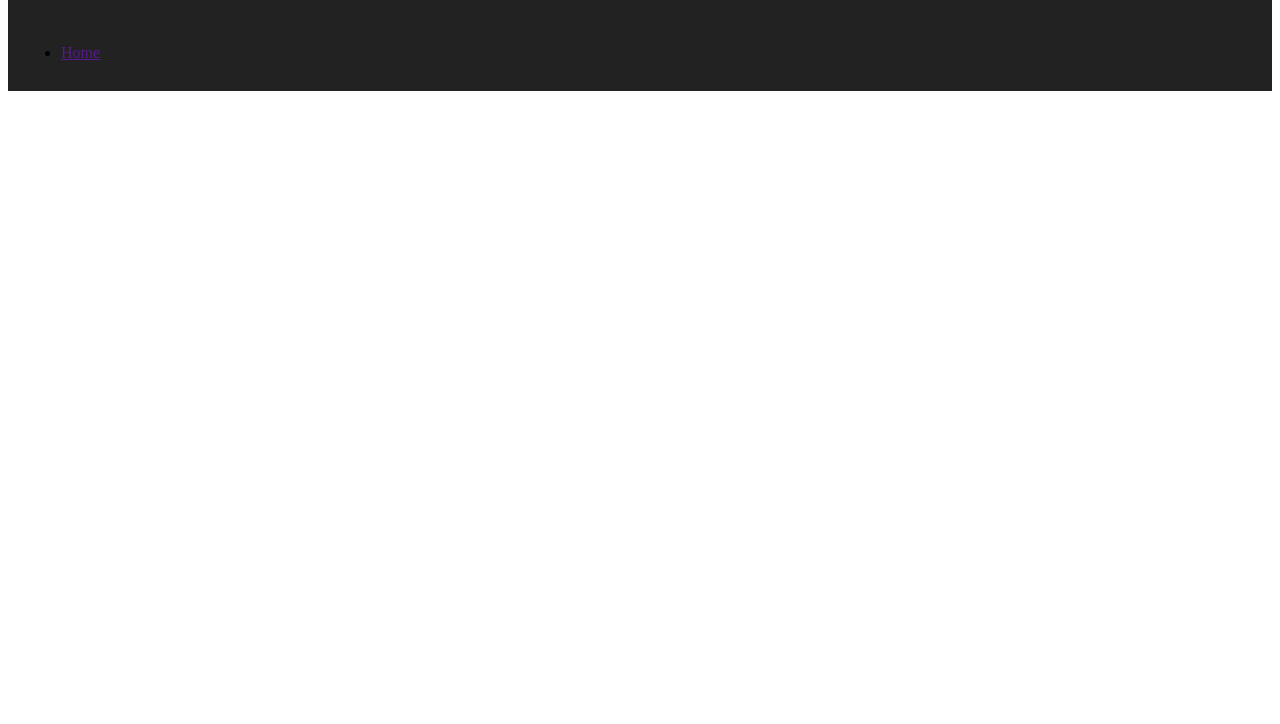
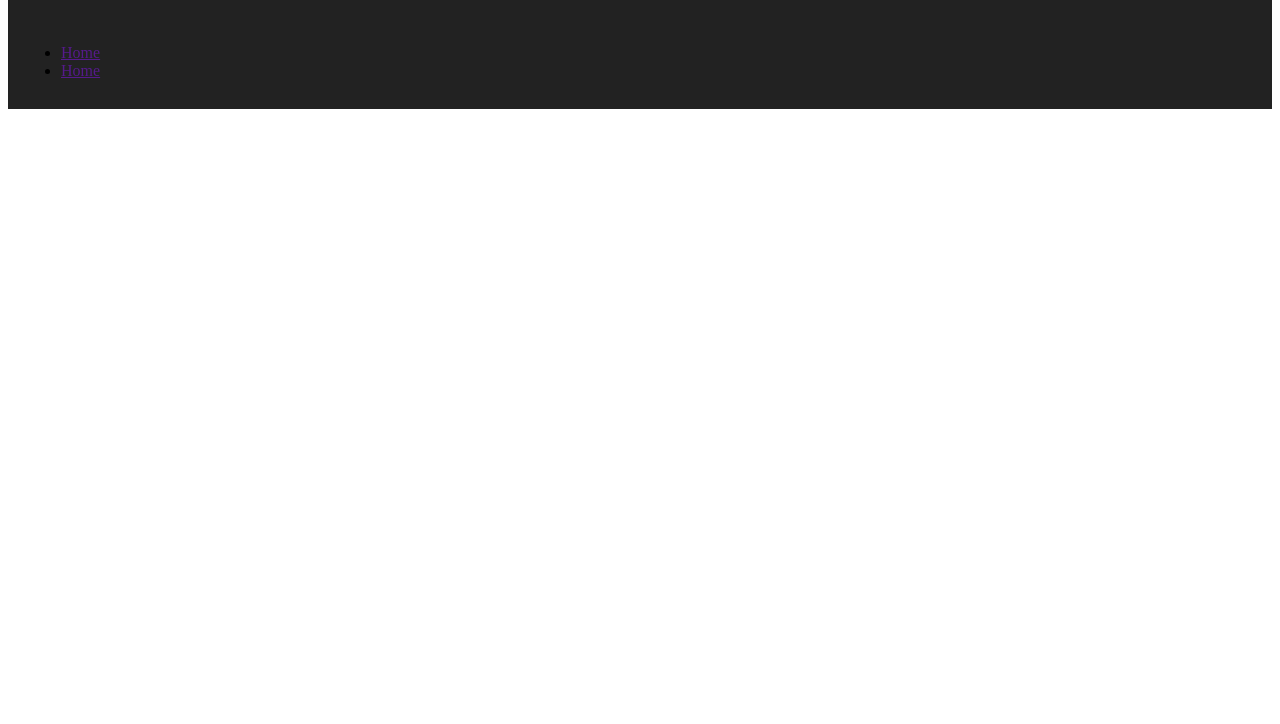
Before and after one commit to Atmokinetic/TestingArea, a plain HTML site: page index.html in a window 1280 px wide. Shown: the part 76-800 px from the top of the page. Drawn offline with Linux system fonts and the light colour scheme.

Commit message:
Update index.html

```diff
--- a/index.html
+++ b/index.html
@@ -16,6 +16,7 @@
     <div class="sidebar">
       <ul>
         <li><a href="">Home</a></li>
+        <li><a href="">Home</a></li>
       </ul>
     </div>
     <div class="main">
```
